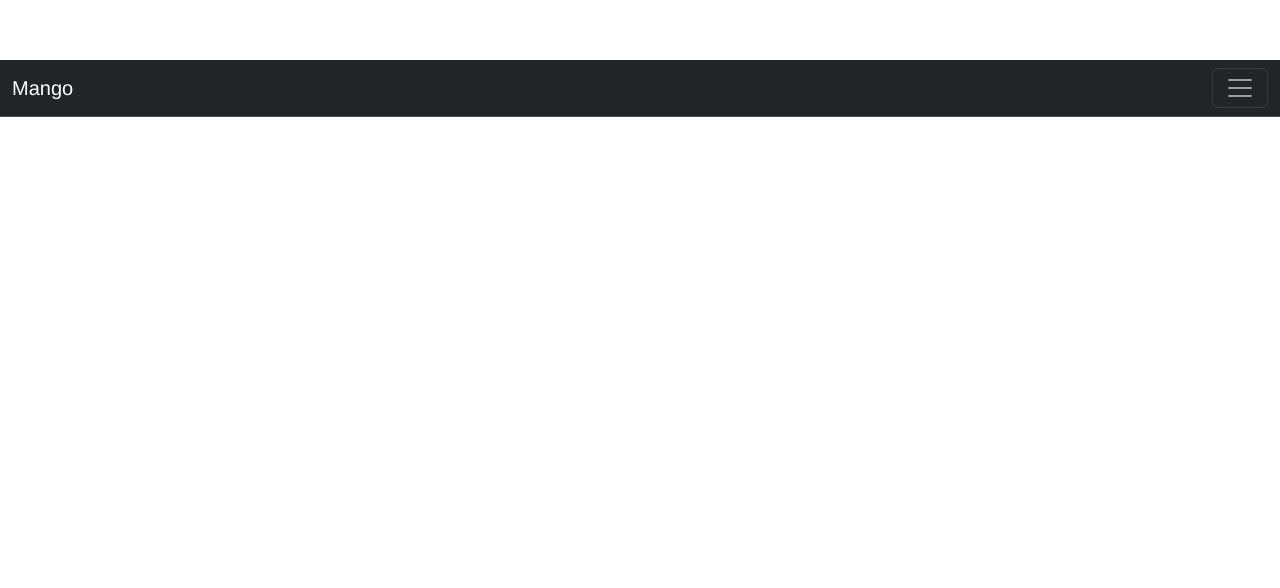
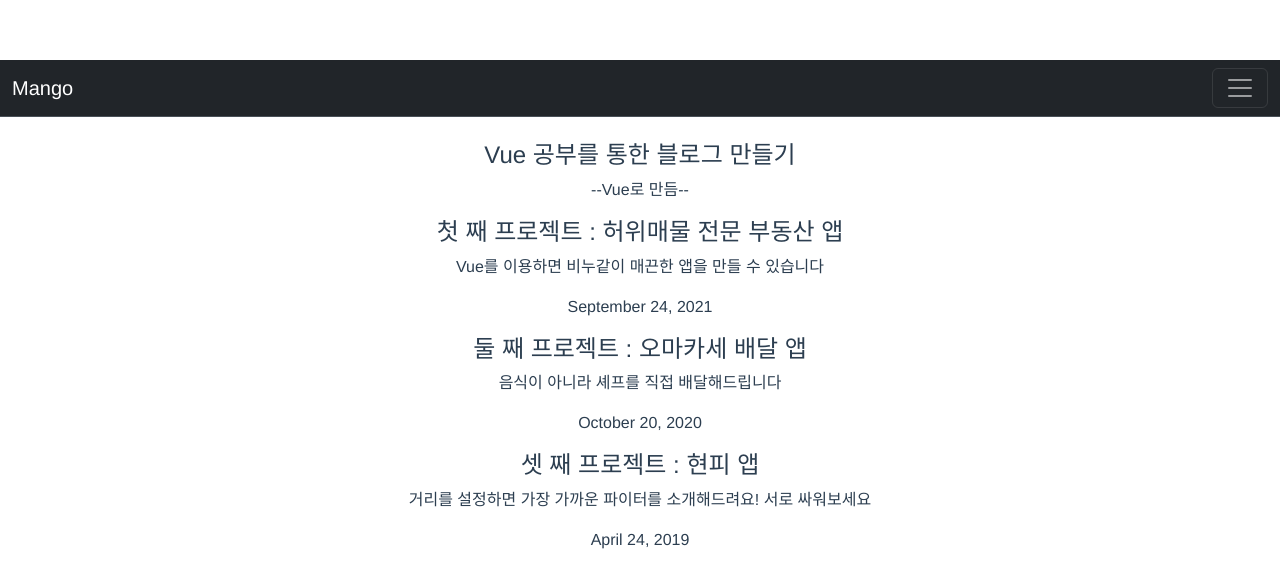
Before and after one commit to BaeejiH/blog, a Vue app: page / in a window 1280 px wide. Shown: the top 588 px of the page. Built offline with nearby package versions, Linux system fonts and the light colour scheme.

Commit message:
블로그 글목록 생성하기

```diff
--- a/src/App.vue
+++ b/src/App.vue
@@ -35,13 +35,31 @@
     </div>
   </div>
 </nav>
+
+<div class="container mt-4">
+  <h4>Vue 공부를 통한 블로그 만들기</h4>
+  <p>--Vue로 만듬--</p>
+</div>
+
+ <!-- vue 파일이름 두단어 이상으로 만들어야 오류 안남!@!@!@ -->
+<ListList v-for="(a,i) in 블로그글" :key="i" :블로그글="a"/>
+
 </template>
+
 
 <script>
 
+import ListList from "./components/ListList.vue"
+import blog from "./assets/blog.js"
 export default {
   name: 'App',
+  data(){
+    return{
+      블로그글 : blog
+    }
+  },
   components: {
+    ListList: ListList
   }
 }
 </script>
--- /dev/null
+++ b/src/assets/blog.js
@@ -0,0 +1,18 @@
+export default [
+    {
+      title : '첫 째 프로젝트 : 허위매물 전문 부동산 앱',
+      content : 'Vue를 이용하면 비누같이 매끈한 앱을 만들 수 있습니다',
+      date : 'September 24, 2021',
+      number : 0
+    },{
+      title : '둘 째 프로젝트 : 오마카세 배달 앱',
+      content : '음식이 아니라 셰프를 직접 배달해드립니다',
+      date : 'October 20, 2020',
+      number : 1
+    },{
+      title : '셋 째 프로젝트 : 현피 앱',
+      content : '거리를 설정하면 가장 가까운 파이터를 소개해드려요! 서로 싸워보세요',
+      date : 'April 24, 2019',
+      number : 2
+    }
+  ]
--- /dev/null
+++ b/src/components/ListList.vue
@@ -0,0 +1,19 @@
+<template>
+  <div>
+    <h4>{{블로그글.title}}</h4>
+    <p>{{블로그글.content}}</p>
+    <p>{{블로그글.date}}</p>
+  </div>
+</template>
+
+<script>
+export default {
+  props:{
+    블로그글 : Array,
+  }
+}
+</script>
+
+<style>
+
+</style>
```
